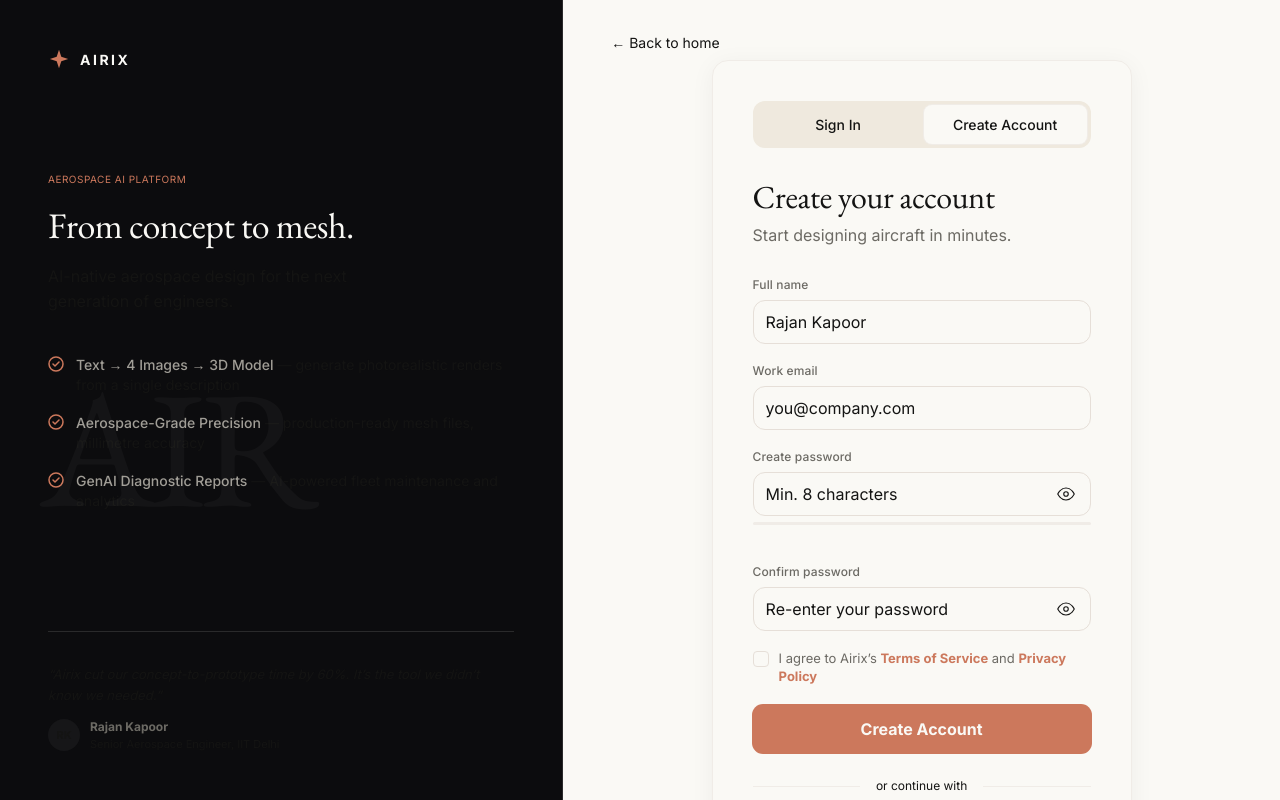
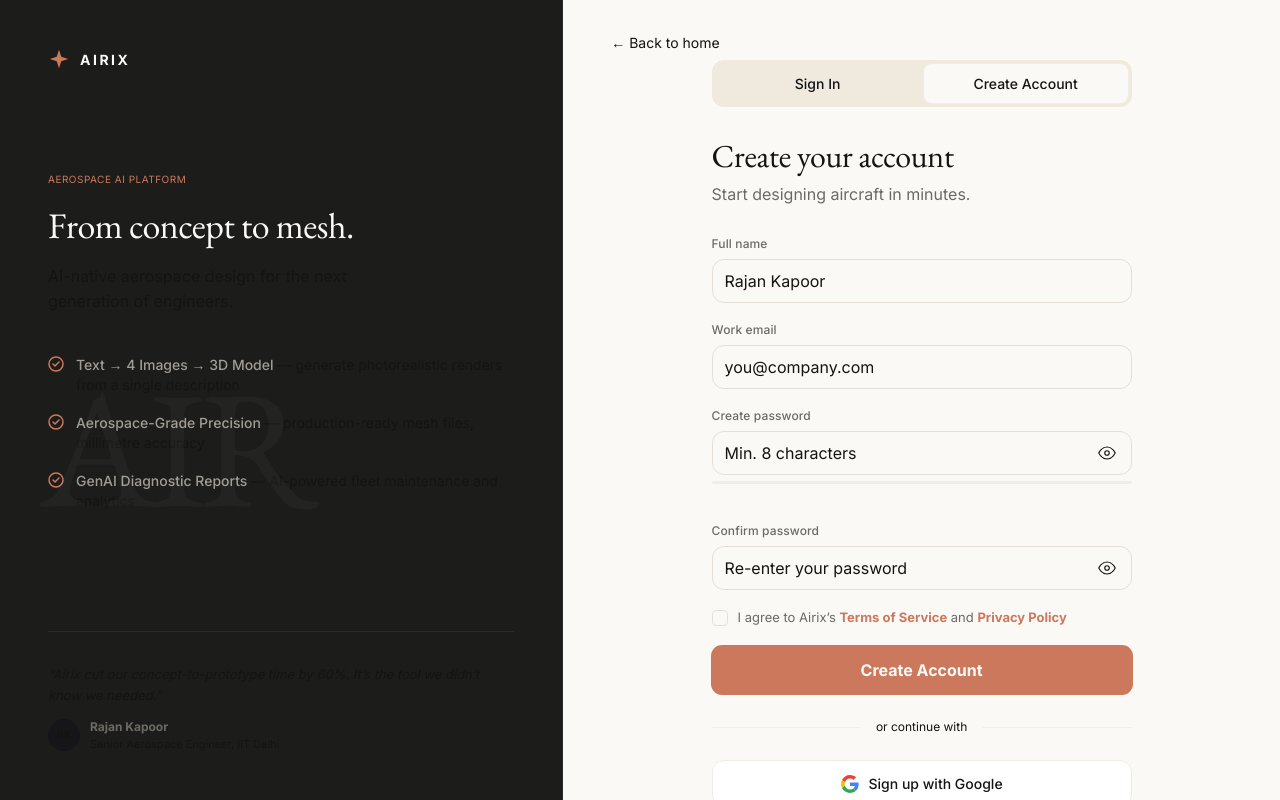
Before and after one commit to wakeupguruu/airix, a Next.js app in the folder apps/web/: page /register in a window 1280 px wide. Shown: the top 800 px of the page. Built offline with nearby package versions, Linux system fonts and the light colour scheme.

Commit message:
fix: lighten auth left panel, point navbar CTA to /login

```diff
--- a/apps/web/app/(auth)/auth.css
+++ b/apps/web/app/(auth)/auth.css
@@ -16,7 +16,7 @@
 
 .auth-left {
   width: 44%;
-  background: var(--color-dark-bg);
+  background: #1c1c1a;
   position: sticky;
   top: 0;
   height: 100vh;
@@ -55,17 +55,7 @@
   line-height: 1;
 }
 
-/* ── Form Card ──────────────────────────────────────────────────────────── */
 
-.auth-card {
-  background: var(--color-light-bg);
-  border: 1px solid var(--color-light-secondary-border);
-  border-radius: 16px;
-  box-shadow: rgba(0, 0, 0, 0.05) 0px 4px 24px;
-  padding: 40px;
-  width: 100%;
-  max-width: 420px;
-}
 
 /* ── Tab Switcher ───────────────────────────────────────────────────────── */
 
@@ -512,9 +502,6 @@
 }
 
 @media (max-width: 767px) {
-  .auth-card {
-    padding: 24px;
-  }
 
   .auth-right {
     padding: 32px 16px;
--- a/apps/web/components/auth/AuthFormCard.tsx
+++ b/apps/web/components/auth/AuthFormCard.tsx
@@ -8,7 +8,7 @@
 
 export function AuthFormCard({ activeTab, children }: AuthFormCardProps) {
   return (
-    <div className="auth-card">
+    <div className="w-full max-w-[420px]">
       {/* Tab Switcher */}
       <div className="auth-tabs" role="tablist" aria-label="Authentication method">
         <Link
--- a/apps/web/components/home/Navbar.tsx
+++ b/apps/web/components/home/Navbar.tsx
@@ -31,10 +31,16 @@
 
       <div className="flex items-center gap-4">
         <Link
-          href="/design"
+          href="/login"
+          className="text-[14px] font-medium text-light-text dark:text-dark-text hover:opacity-80 transition-opacity"
+        >
+          Log in
+        </Link>
+        <Link
+          href="/register"
           className="bg-light-primary dark:bg-dark-primary text-white px-5 py-2 rounded-md font-medium hover:opacity-90 transition-opacity text-[14px]"
         >
-          Try Airix
+          Sign up
         </Link>
       </div>
 
```
Also changed, not shown: 1 other file (tests, documents, lock files or other folders).
